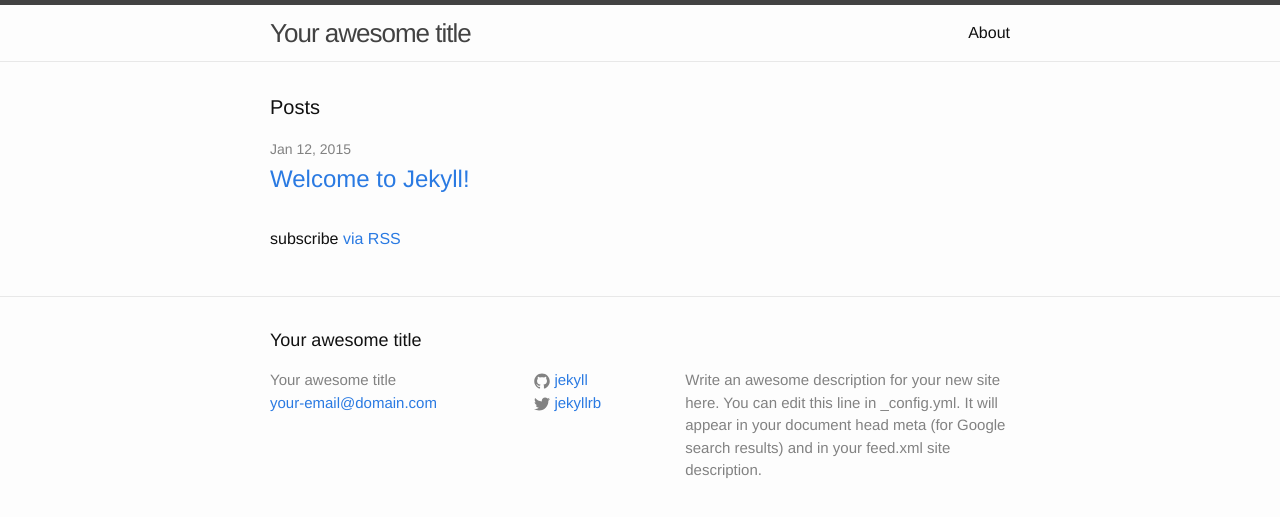
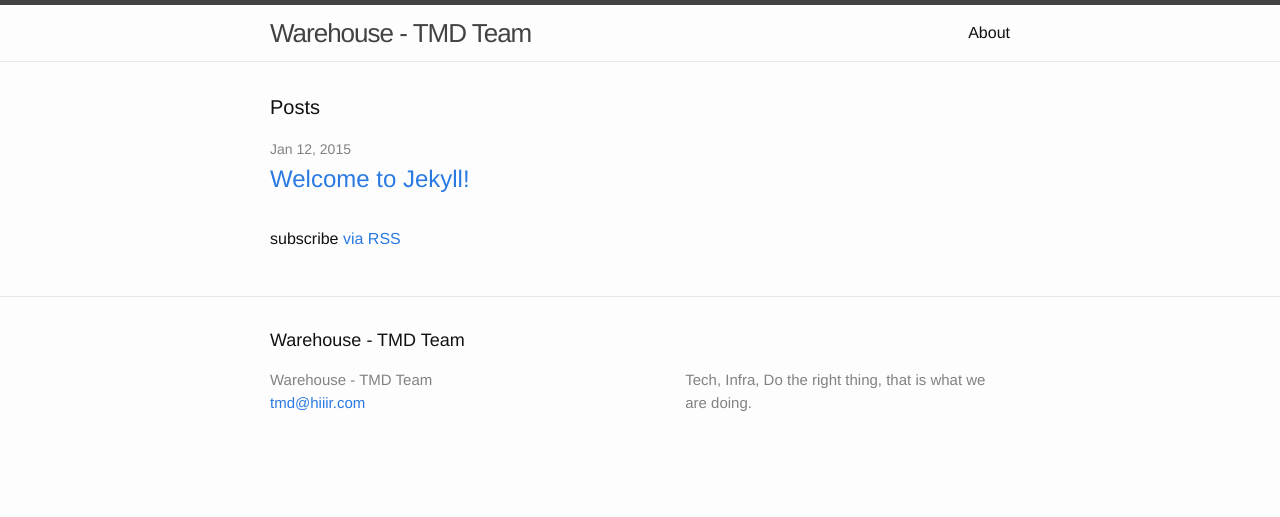
Before and after one commit to TMDer/warehouse, a Jekyll site: the page built from index.html, in a window 1280 px wide. Shown: the top 517 px of the page. Built offline with Jekyll 4.4.1, drawn with Linux system fonts in a browser that asks for light colours.

Commit message:
add git ignore and config

```diff
--- a/_config.yml
+++ b/_config.yml
@@ -1,14 +1,11 @@
 # Site settings
-title: Your awesome title
-email: your-email@domain.com
+title: Warehouse - TMD Team
+email: tmd@hiiir.com
 description: > # this means to ignore newlines until "baseurl:"
-  Write an awesome description for your new site here. You can edit this
-  line in _config.yml. It will appear in your document head meta (for
-  Google search results) and in your feed.xml site description.
-baseurl: "" # the subpath of your site, e.g. /blog/
-url: "http://yourdomain.com" # the base hostname & protocol for your site
-twitter_username: jekyllrb
-github_username:  jekyll
-
+  Tech, Infra, Do the right thing, that is what we are doing.
+baseurl: "/warehouse/" # the subpath of your site, e.g. /blog/
+url: "http://www.github.com/tmder" # the base hostname & protocol for your site
 # Build settings
 markdown: kramdown
+# twitter_username: jekyllrb
+# github_username:  jekyll
```
Also changed, not shown: 1 other file.
